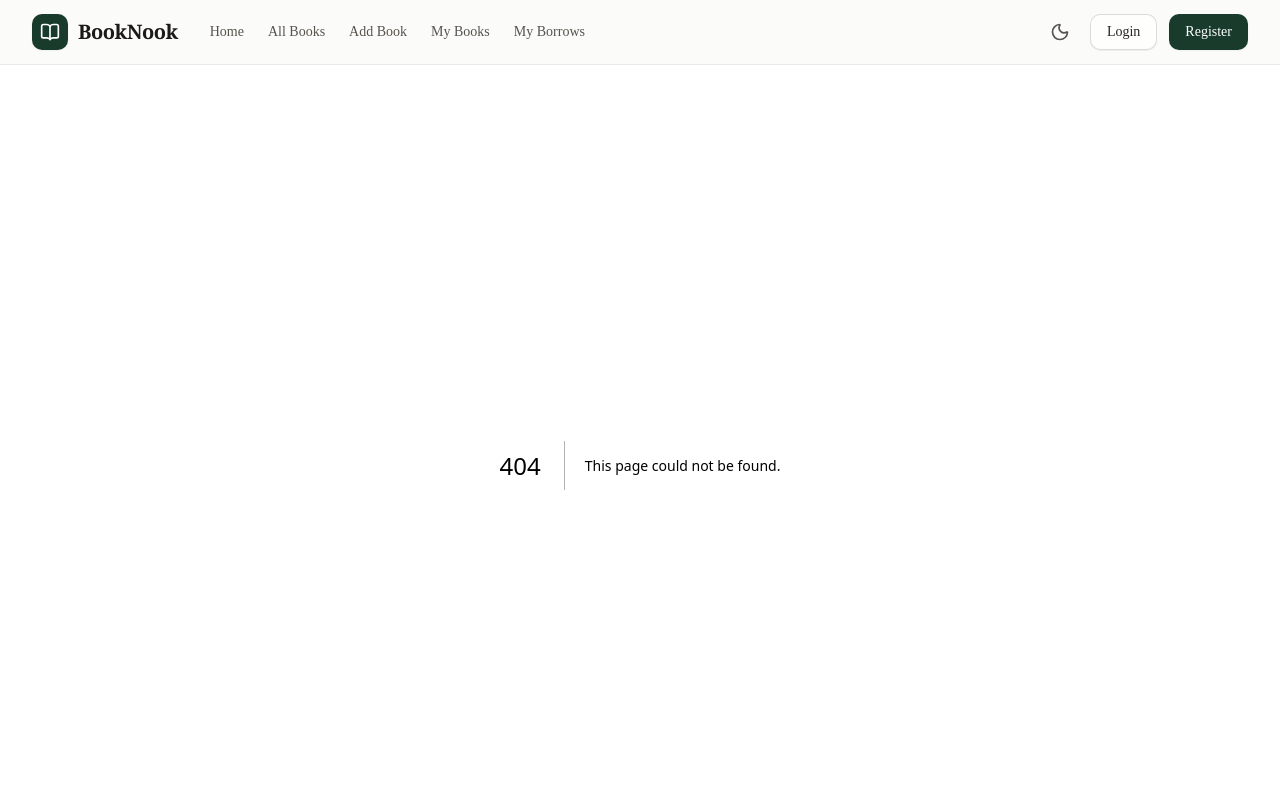
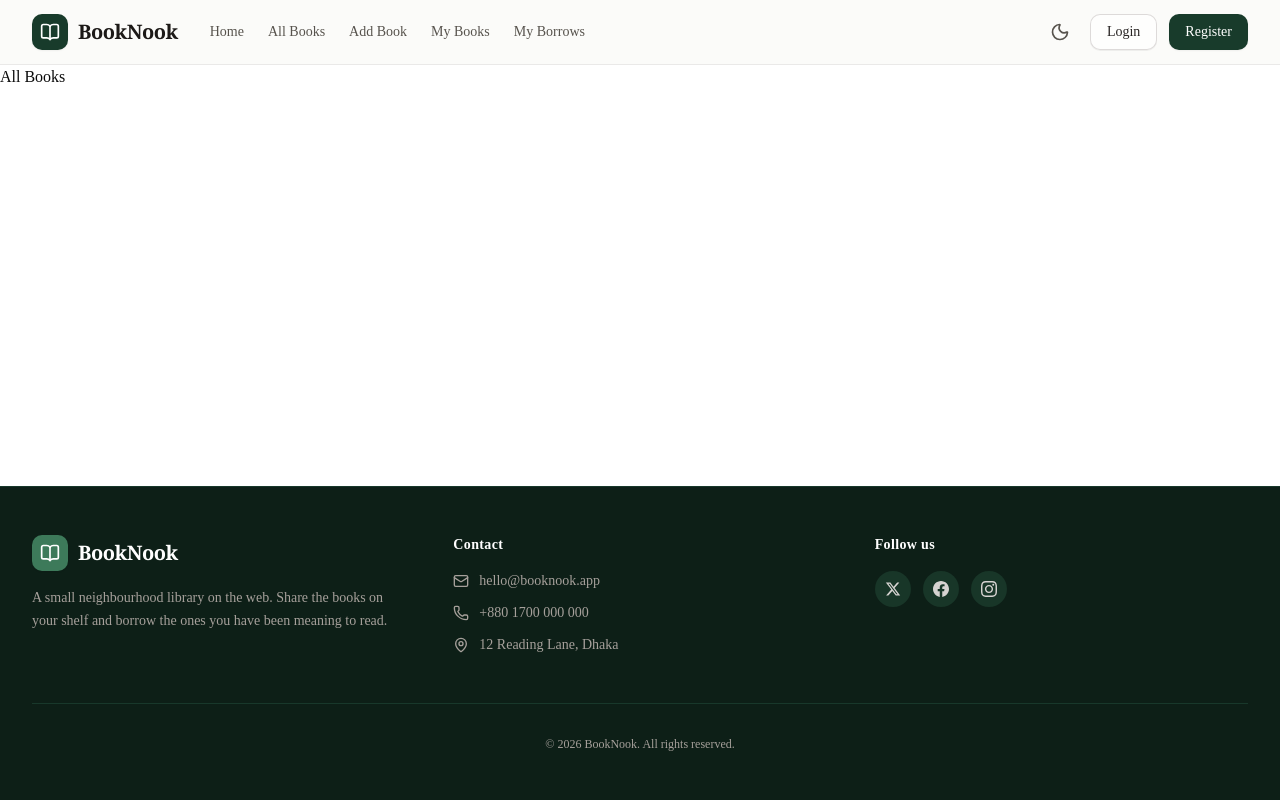
Before and after one commit to apu-22/BookNook-Client, a Next.js app: page /all-books in a window 1280 px wide. Before the commit this address had no page. Shown: the top 800 px of the page. Built offline with nearby package versions, Linux system fonts and the light colour scheme.

Commit message:
feat: initialize all-books route

```diff
--- /dev/null
+++ b/src/app/all-books/page.tsx
@@ -0,0 +1,7 @@
+export default function AllBooks() {
+    return (
+        <div>
+            <h1>All Books</h1>
+        </div>
+    );
+}
```
